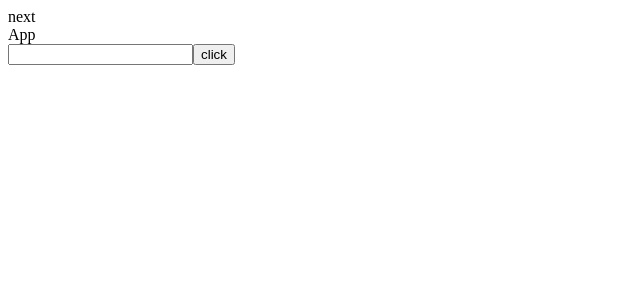
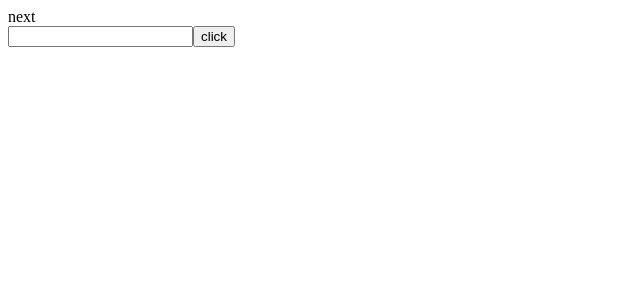
Before and after one commit to radlohead/next-redux-todo, a Next.js app: page / in a window 1280 px wide. Shown: the top 300 px of the page, without its empty margins (0-640 px from the left). Built offline with nearby package versions, Linux system fonts and the light colour scheme.

Commit message:
리스트 생성 후 input 초기화

```diff
--- a/src/components/App.tsx
+++ b/src/components/App.tsx
@@ -1,4 +1,5 @@
 import * as React from 'react';
+import * as ReactDOM from 'react-dom';
 import { bindActionCreators, Dispatch } from 'redux';
 import { connect } from 'react-redux';
 import * as actions from '../actions';
@@ -17,16 +18,19 @@ class App extends React.Component<IAppProps, {}> {
     }
     public handleClick(e: Event): void {
         e.preventDefault();
-        const { onAddTodo, changeText } = this.props;
+        const { changeText, onAddTodo } = this.props;
+        const refName: string = 'inputText';
+        const ref = ReactDOM.findDOMNode(this.refs[refName]) as HTMLInputElement;
+
         onAddTodo(changeText);
+        ref.value = '';
     }
 
     public render(): JSX.Element {
         const { text, onChangeText } = this.props;
         return (
             <>
-                <div>App</div>
-                <input type="text" onChange={e => onChangeText(e.target.value)} />
+                <input type="text" ref="inputText" onChange={e => onChangeText(e.target.value)} />
                 <button onClick={this.handleClick.bind(this)}>click</button>
                 <ul>
                     {(text as any).map((v: string) => <li key={v}>{v}</li>)}
```
